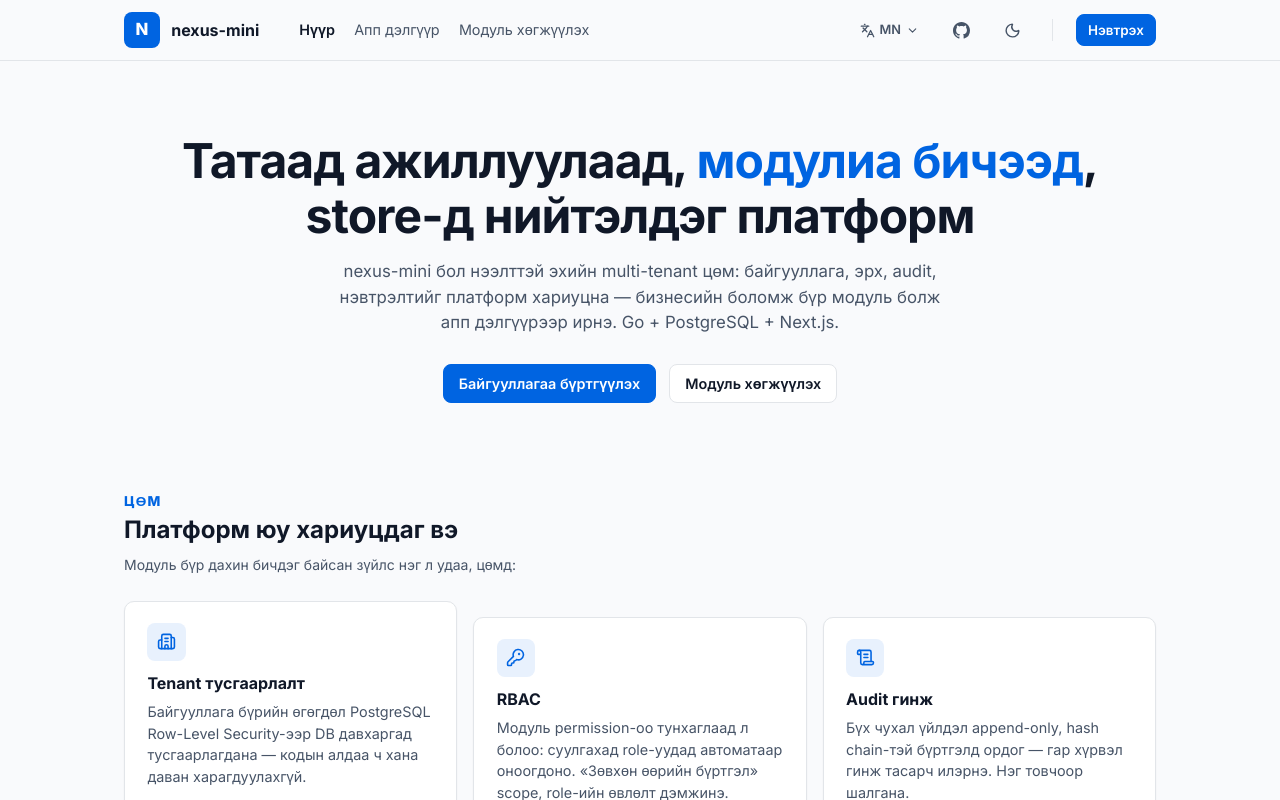
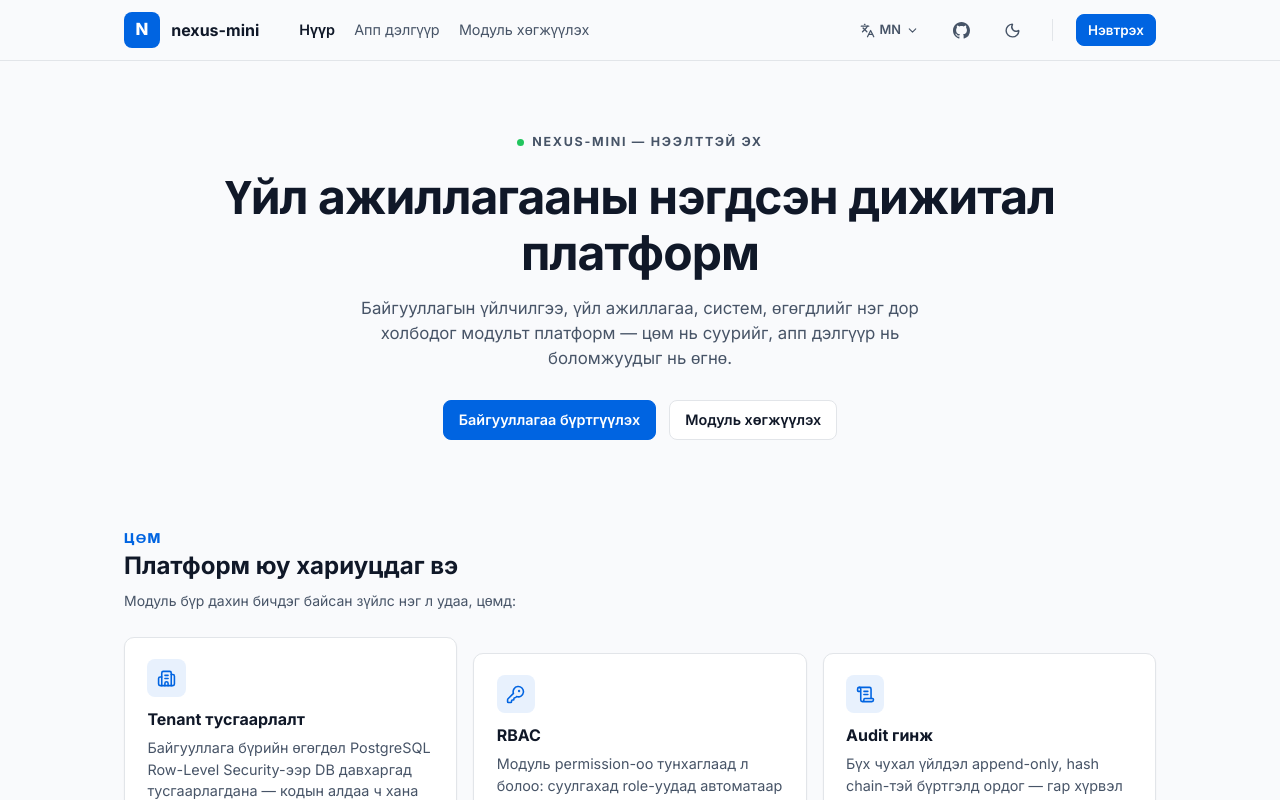
Before and after one commit to gerege-systems/nexus-mini, a Next.js app in the folder frontend/: page / in a window 1280 px wide. Shown: the top 800 px of the page. Built offline with nearby package versions, Linux system fonts and the light colour scheme.

Commit message:
hero: платформын гол санаа — «Үйл ажиллагааны нэгдсэн дижитал платформ» + eyebrow

```diff
--- a/frontend/app/globals.css
+++ b/frontend/app/globals.css
@@ -421,3 +421,13 @@ html[data-theme="dark"] .nav__item { color: var(--text-2); }
   border-radius: var(--radius-s); box-shadow: var(--shadow-lg);
   overflow: hidden; z-index: 60;
 }
+
+/* ─── Hero eyebrow ─── */
+.mkt-eyebrow {
+  display: flex; align-items: center; justify-content: center; gap: 0.5rem;
+  font-size: 0.78rem; font-weight: 700; letter-spacing: 0.14em;
+  color: var(--text-2); margin-bottom: 1.1rem; text-transform: uppercase;
+}
+.mkt-eyebrow .dot {
+  width: 7px; height: 7px; border-radius: 50%; background: #22c55e;
+}
--- a/frontend/app/page.tsx
+++ b/frontend/app/page.tsx
@@ -24,11 +24,12 @@ export default function Landing() {
       <MktHeader />
 
       <section className="mkt-hero">
-        <h1>
-          {t("Татаад ажиллуулаад,")} <em>{t("модулиа бичээд")}</em>{t(", store-д нийтэлдэг платформ")}
-        </h1>
+        <div className="mkt-eyebrow">
+          <span className="dot" /> NEXUS-MINI — {t("НЭЭЛТТЭЙ ЭХ")}
+        </div>
+        <h1>{t("Үйл ажиллагааны нэгдсэн дижитал платформ")}</h1>
         <p>
-          {t("nexus-mini бол нээлттэй эхийн multi-tenant цөм: байгууллага, эрх, audit, нэвтрэлтийг платформ хариуцна — бизнесийн боломж бүр модуль болж апп дэлгүүрээр ирнэ. Go + PostgreSQL + Next.js.")}
+          {t("Байгууллагын үйлчилгээ, үйл ажиллагаа, систем, өгөгдлийг нэг дор холбодог модульт платформ — цөм нь суурийг, апп дэлгүүр нь боломжуудыг нь өгнө.")}
         </p>
         <div className="cta">
           <Link href="/signup" className="btn">{t("Байгууллагаа бүртгүүлэх")}</Link>
--- a/frontend/lib/i18n.tsx
+++ b/frontend/lib/i18n.tsx
@@ -53,11 +53,10 @@ const en: Record<string, string> = {
   "Модуль хөгжүүлэх": "Build a module",
 
   // ─── Landing: нүүр ───
-  "Татаад ажиллуулаад,": "Download it, run it,",
-  "модулиа бичээд": "write your module",
-  ", store-д нийтэлдэг платформ": ", publish it to the store",
-  "nexus-mini бол нээлттэй эхийн multi-tenant цөм: байгууллага, эрх, audit, нэвтрэлтийг платформ хариуцна — бизнесийн боломж бүр модуль болж апп дэлгүүрээр ирнэ. Go + PostgreSQL + Next.js.":
-    "nexus-mini is an open-source multi-tenant core: organizations, permissions, audit and auth are handled by the platform — every business capability arrives as a module through the app store. Go + PostgreSQL + Next.js.",
+  "НЭЭЛТТЭЙ ЭХ": "OPEN SOURCE",
+  "Үйл ажиллагааны нэгдсэн дижитал платформ": "Integrated digital operations platform",
+  "Байгууллагын үйлчилгээ, үйл ажиллагаа, систем, өгөгдлийг нэг дор холбодог модульт платформ — цөм нь суурийг, апп дэлгүүр нь боломжуудыг нь өгнө.":
+    "A modular platform that connects an organization's services, operations, systems and data — the core provides the foundation, the app store delivers the capabilities.",
   "Байгууллагаа бүртгүүлэх": "Register your organization",
   "ЦӨМ": "CORE",
   "Платформ юу хариуцдаг вэ": "What the platform takes care of",
```
